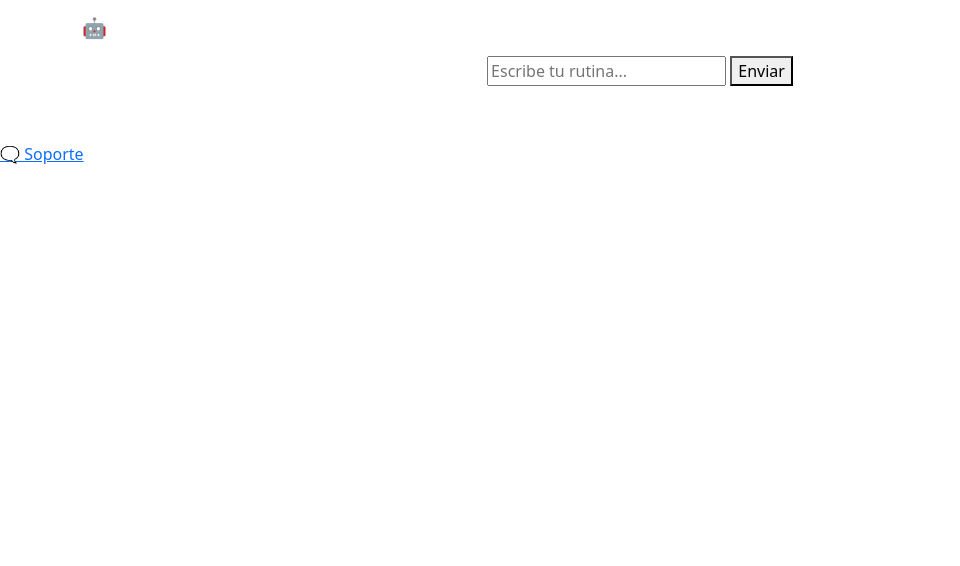
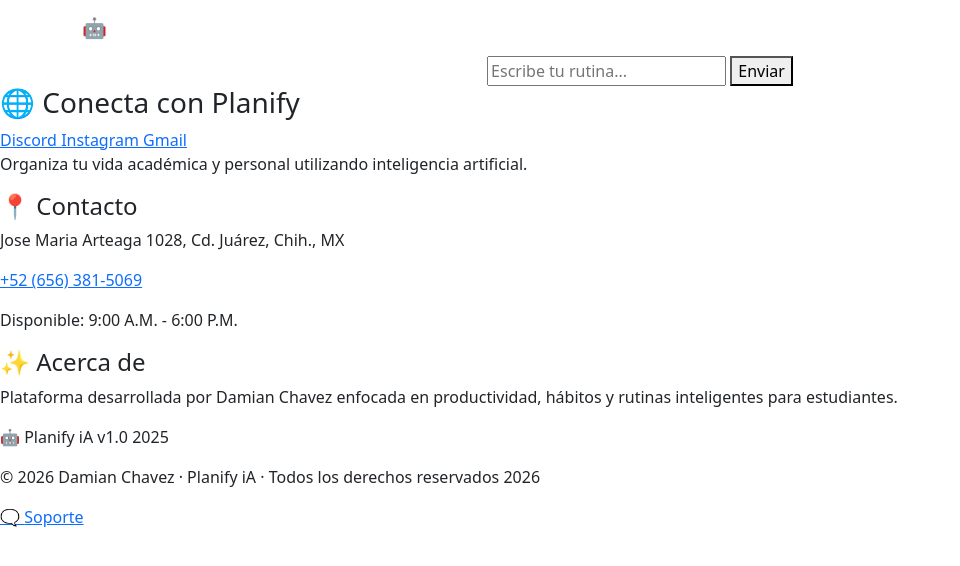
Before and after one commit to D-glitchychave/Proyecto-Final---Planify-iA, a PHP site: page /chat.php in a window 1280 px wide. Shown: the top 566 px of the page, without its empty margins (0-960 px from the left). Run offline with PHP 8.4, Linux system fonts and the light colour scheme; some libraries are stand-ins or nearby versions.

Commit message:
Update footer.php

```diff
--- a/Sitio Web - Aplicacion/includes/footer.php
+++ b/Sitio Web - Aplicacion/includes/footer.php
@@ -1,4 +1,76 @@
 <!-- FOOTER -->
-<footer class="bg text-white text-center p-3">
+<!-- footer class="bg text-white text-center p-3">
     © 2026 Planify iA - Proyecto por Damian Chavez
+</footer -->
+
+<footer class="footer-planify">
+    <div class="footer-container">
+
+        <!-- REDES -->
+        <div class="footer-col">
+            <h3>🌐 Conecta con Planify</h3>
+            <div class="social-links">
+                <a href="https://discord.gg/NJF9gUvXz" class="social-link discord">
+                    <i class="fab fa-discord"></i> Discord
+                </a>
+                <a href="https://www.instagram.com/lex_chvz26" class="social-link instagram">
+                    <i class="fab fa-instagram"></i> Instagram
+                </a>
+                <a href="mailto:damilex25@gmail.com" class="social-link gmail">
+                    <i class="fas fa-envelope"></i> Gmail
+                </a>
+            </div>
+            <p class="footer-text">
+                Organiza tu vida académica y personal utilizando inteligencia artificial.
+            </p>
+        </div>
+
+        <!-- CONTACTO -->
+        <div class="footer-col footer-contact">
+            <h4>📍 Contacto</h4>
+            <div class="contact-detail">
+                <p>
+                    <i class="fas fa-map-marker-alt"></i>
+                    Jose Maria Arteaga 1028, Cd. Juárez, Chih., MX
+                </p>
+                <p>
+                    <i class="fas fa-phone-alt"></i>
+                    <a href="tel:+526563815069">
+                        +52 (656) 381-5069
+                    </a>
+                </p>
+                <p>
+                    <i class="far fa-clock"></i>
+                    Disponible: 9:00 A.M. - 6:00 P.M.
+                </p>
+            </div>
+        </div>
+
+        <!-- ABOUT -->
+        <div class="footer-col">
+            <h4>✨ Acerca de</h4>
+            <p class="footer-text">
+                Plataforma desarrollada por Damian Chavez enfocada en productividad, hábitos y rutinas inteligentes para estudiantes.
+            </p>
+            <p class="footer-mini">
+                🤖 Planify iA v1.0 2025
+            </p>
+        </div>
+    </div>
+
+    <!-- COPYRIGHT -->
+    <div class="footer-bottom">
+        <p>
+            © <span id="year"></span> Damian Chavez · Planify iA · Todos los derechos reservados 2026
+        </p>
+
+    </div>
+
 </footer>
+
+<script>
+
+document.getElementById("year").textContent =
+new Date().getFullYear();
+
+</script>
```
